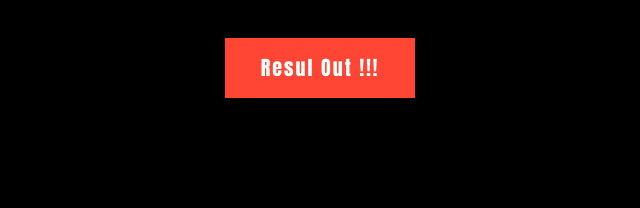
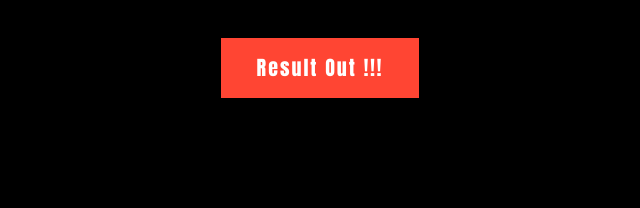
Before and after one commit to samirahamath/VARIT2K25, a website with bundled scripts: page index.html in a window 1280 px wide. Shown: the part 11139-11347 px from the top of the page, 305-945 px from the left. Built offline with nearby package versions, Linux system fonts and the light colour scheme; files whose address does not match are found by name; a web font is replaced by a local one.

Commit message:
Update index.html

```diff
--- a/index.html
+++ b/index.html
@@ -411,7 +411,7 @@ How many of us know? Our college does not charge any registration fee from parti
                                     #7, Race Course Road,<br>
                                     Khajanagar,<br>
                                     Tiruchirappalli-620 020</p>
-                                <a href="result.html" class="boxed-btn3 wow fadeInUp" data-wow-duration="1s" data-wow-delay=".6s">Resul Out !!!</a>
+                                <a href="result.html" class="boxed-btn3 wow fadeInUp" data-wow-duration="1s" data-wow-delay=".6s">Result Out !!!</a>
                             </div>
                         </div>
                     </div>
```
